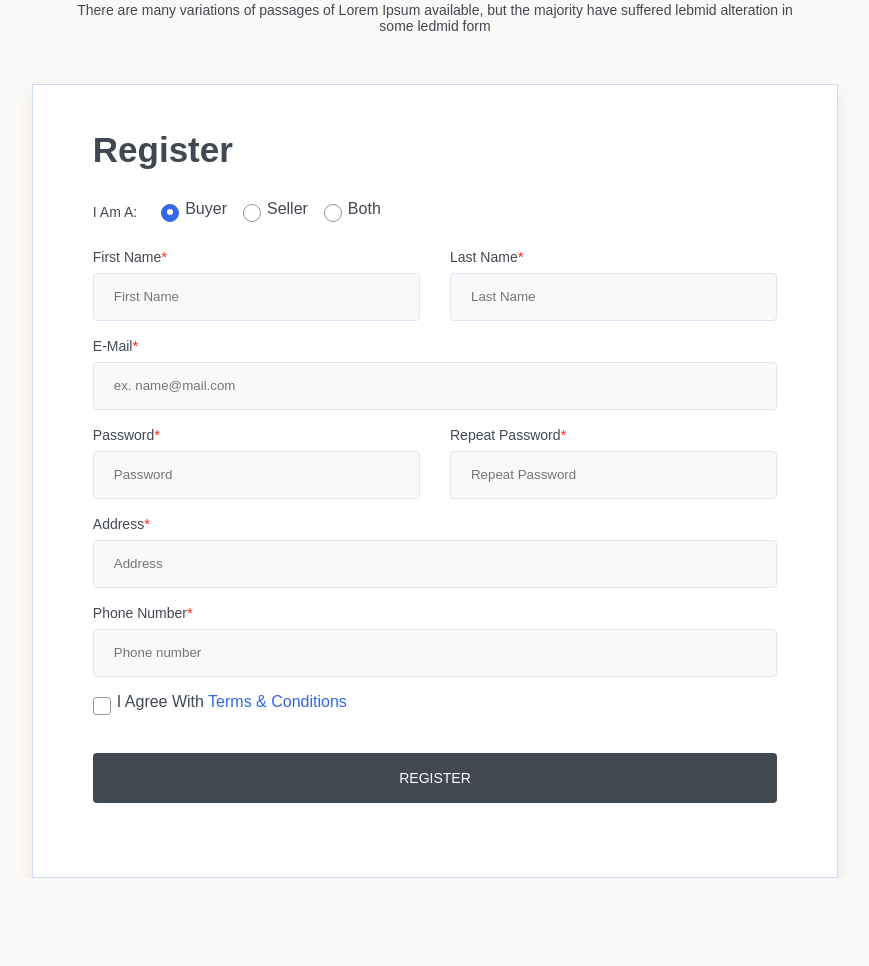
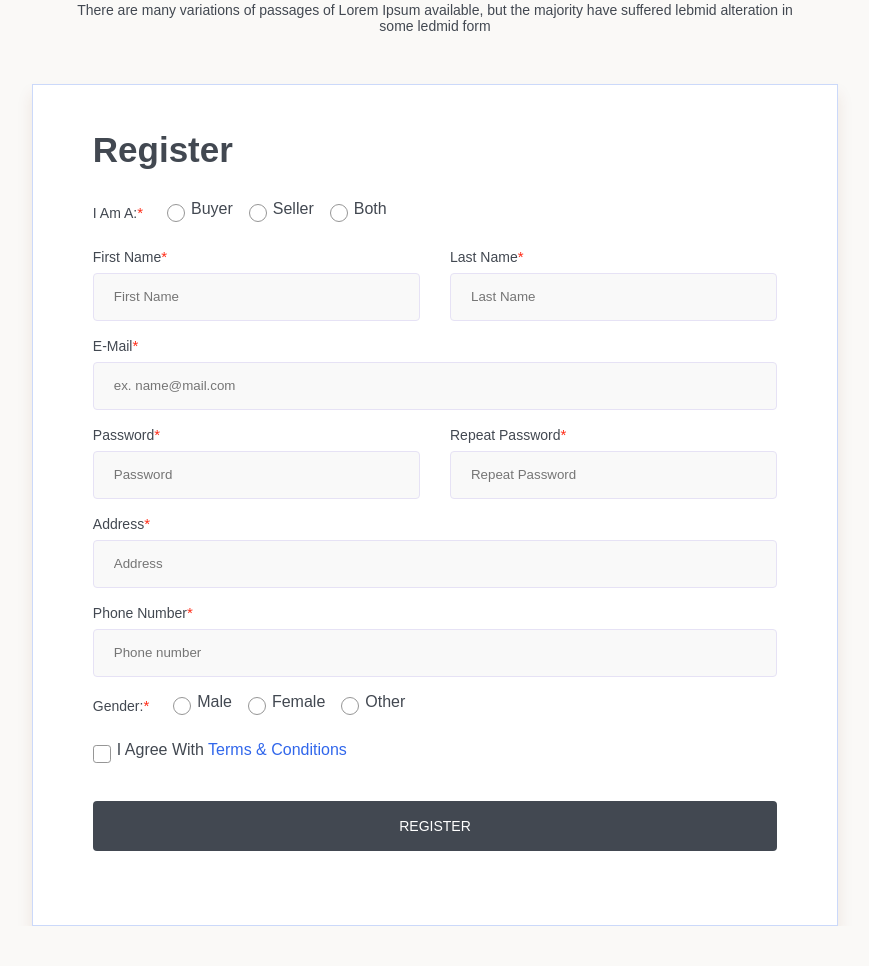
Before and after one commit to ilyasbelfar/ShopMeex, a PHP site: page /shopmeex/customer/register.php in a window 1280 px wide. Shown: the part 466-1432 px from the top of the page, without its empty margins (205-1074 px from the left). Run offline with PHP 8.4, Linux system fonts and the light colour scheme.

Commit message:
Update register.php

```diff
--- a/customer/register.php
+++ b/customer/register.php
@@ -9,7 +9,7 @@
 
     //define variables and set to empty values
 
-    $fname=$lname=$email=$fullname=$username=$address=$pass=$repass=$number="";
+    $fname=$lname=$email=$fullname=$username=$address=$pass=$repass=$gender=$number="";
 
     $repassErr=$emailInsErr=$username_Err="";
 
@@ -33,6 +33,7 @@
         $repass=$_POST['repassword'];
         $address=test_input($_POST['address']);
         $number=test_input($_POST['number']);
+        $gender=$_POST['gender'];
 
         // Validate email
 
@@ -92,7 +93,7 @@
 
             $salt="^%r8yuyg";//create our salt; salt is special String added to password // way of encrption on database;
             $pass = sha1(filter_var($pass.$salt, FILTER_SANITIZE_STRING));// sha1 function to transform the password into long String; known as hashing method;
-            $sql="insert into users (username,email,password,type,firstname,lastname,address,contact_info) values(?,?,?,?,?,?,?,?)";
+            $sql="insert into users (username,email,password,type,firstname,lastname,address,contact_info,gender) values(?,?,?,?,?,?,?,?,?)";
             $stmt = $db->prepare($sql);
             if ($typeidString=="Seller") {
                 $typeid=2;
@@ -103,6 +104,16 @@
             else {
                 $typeid=4;
             }
+            //Gender
+            if ($gender=="Male") {
+                $gender=2;
+            }
+            else if ($gender=="Female"){
+                $gender=3;
+            }
+            else {
+                $gender=4;
+            }
 
             $stmt->bindValue(1,$username);
             $stmt->bindValue(2,$email);
@@ -112,6 +123,7 @@
             $stmt->bindValue(6,$lname);
             $stmt->bindValue(7,$address);
             $stmt->bindValue(8,$number);
+            $stmt->bindValue(9,$gender);
 
 
             $stmt->execute();
@@ -406,17 +418,17 @@
                         </div>
                         <form action="register.php" method="post">
                             <div class="form-group" style="display: flex;align-items: center;">
-                                <label style="margin-right: 1.5rem;">I am a:</label>
+                                <label style="margin-right: 1.5rem;">I am a:<span>*</span></label>
                                 <label class="custom-control custom-radio custom-control-inline">
-                                    <input class="custom-control-input" checked type="radio" name="typeid" value="Buyer">
+                                    <input class="custom-control-input"  type="radio" name="typeid" value="Buyer" required="">
                                     <i class="custom-control-label"> Buyer </i>
                                 </label>
                                 <label class="custom-control custom-radio custom-control-inline">
-                                    <input class="custom-control-input" type="radio" name="typeid" value="Seller">
+                                    <input class="custom-control-input" type="radio" name="typeid" value="Seller" required="">
                                     <i class="custom-control-label"> Seller </i>
                                 </label>
                                 <label class="custom-control custom-radio custom-control-inline">
-                                    <input class="custom-control-input" type="radio" name="typeid" value="Both">
+                                    <input class="custom-control-input" type="radio" name="typeid" value="Both" required="">
                                     <i class="custom-control-label"> Both </i>
                                 </label>
                             </div>
@@ -463,6 +475,22 @@
                             <div class="form-group">
                                 <label for="phone">Phone Number<span>*</span></label>
                                 <input name="number" type="tel" placeholder="Phone number" id="phone" value="<?php if (isset($_POST['number'])) echo $_POST['number']; ?>" pattern="[0-9]*" required>
+                            </div>
+
+                            <div class="form-group" style="display: flex;align-items: center;">
+                                <label style="margin-right: 1.5rem;">Gender:<span>*</span></label>
+                                <label class="custom-control custom-radio custom-control-inline">
+                                    <input class="custom-control-input"  type="radio" name="gender" value="Male" required="">
+                                    <i class="custom-control-label"> Male </i>
+                                </label>
+                                <label class="custom-control custom-radio custom-control-inline">
+                                    <input class="custom-control-input" type="radio" name="gender" value="Female" required="">
+                                    <i class="custom-control-label"> Female </i>
+                                </label>
+                                <label class="custom-control custom-radio custom-control-inline">
+                                    <input class="custom-control-input" type="radio" name="gender" value="Other" required="">
+                                    <i class="custom-control-label"> Other </i>
+                                </label>
                             </div>
 
 
```
